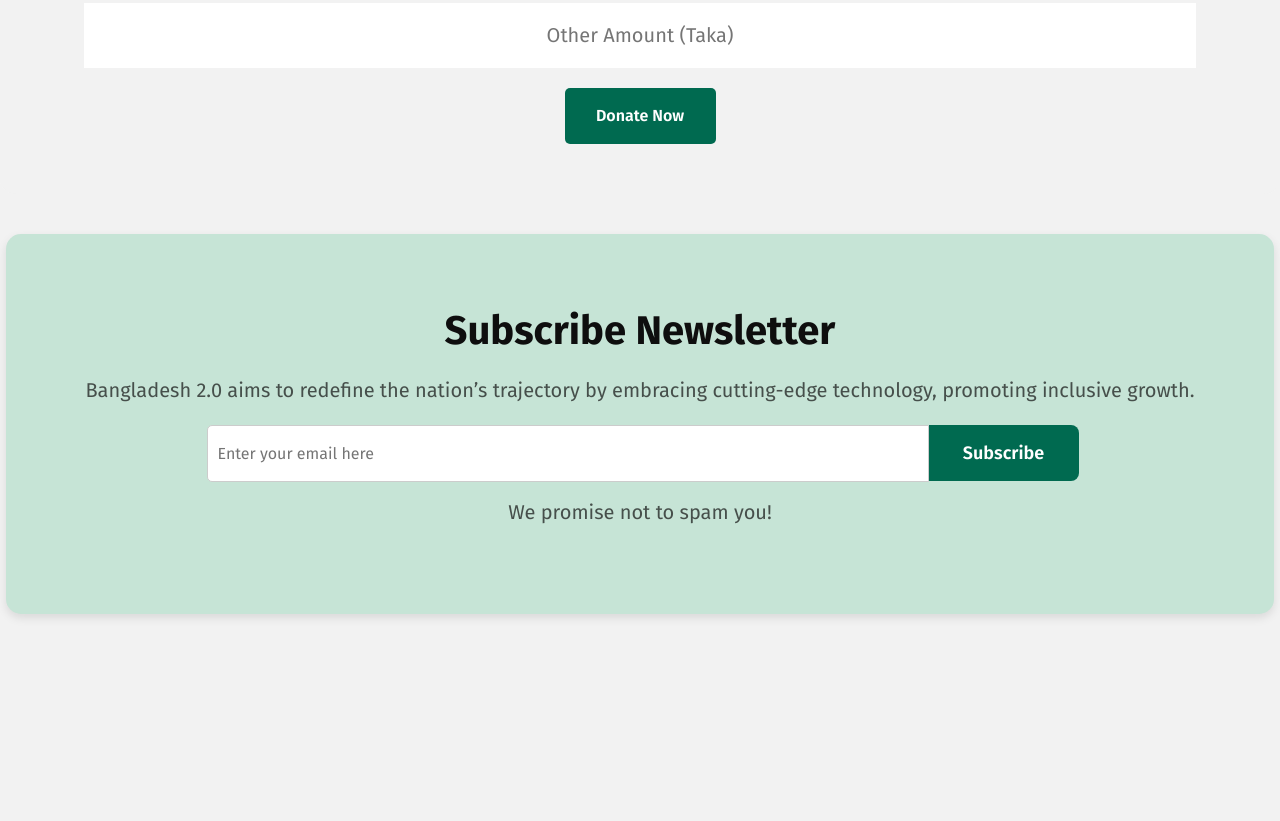
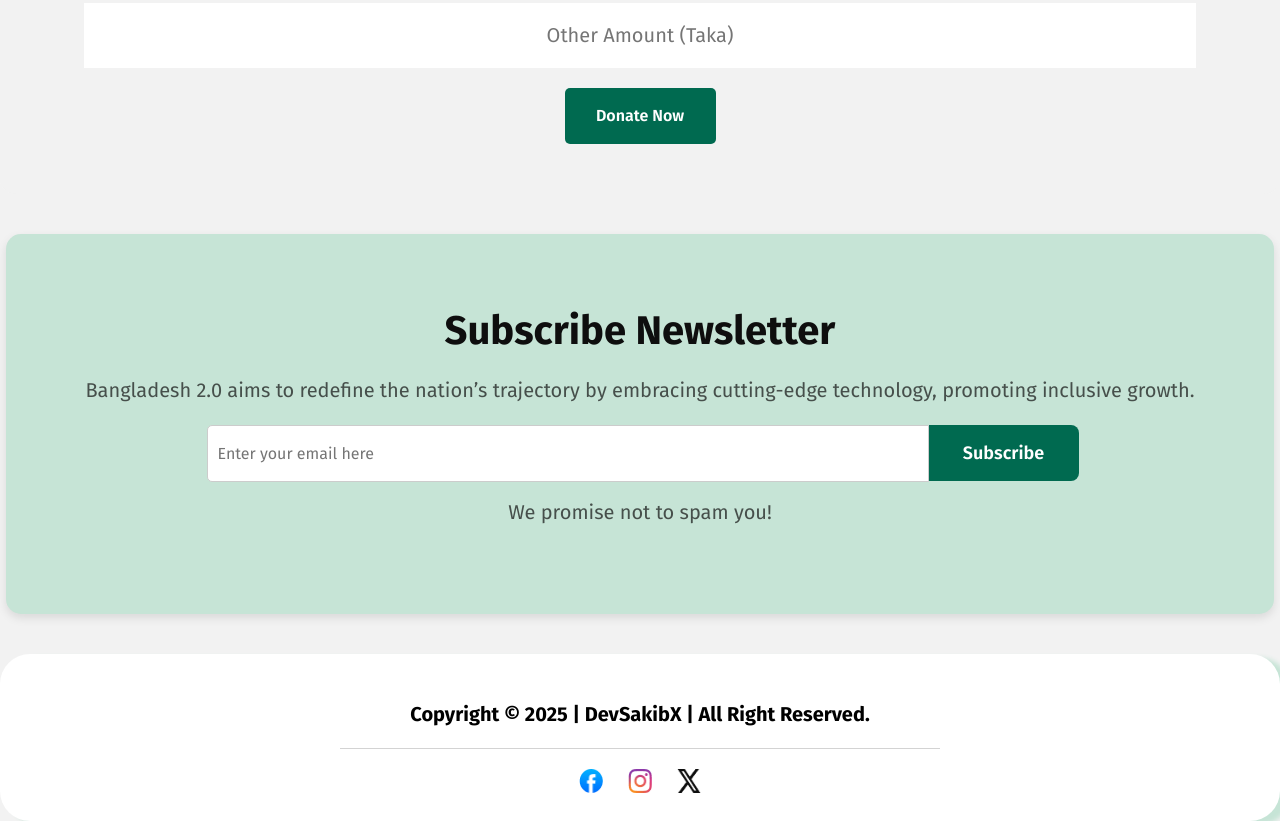
Before and after one commit to devsakibx/phero-b11-a01, a plain HTML site: page index.html in a window 1280 px wide. Shown: the part 3042-3863 px from the top of the page. Before the commit the page ends 3696 px from the top, so only its background shows below. Drawn offline with nearby package versions, Linux system fonts and the light colour scheme.

Commit message:
added footer & finalized

```diff
--- a/index.html
+++ b/index.html
@@ -149,6 +149,24 @@
           <p class="note">We promise not to spam you!</p>
         </div>
 
+        <div>
+          <footer class="site-footer">
+            <h2> Copyright © 2025 | DevSakibX | All Right Reserved.</h2>
+            <hr />
+            <div class="social-icons">
+              <a href="https://github.com/devsakibx" target="_blank" aria-label="Facebook">
+                <img src="./B11A1--assignment-1-main/assets/facebook.png" alt="Facebook" />
+              </a>
+              <a href="https://github.com/devsakibx" target="_blank" aria-label="Instagram">
+                <img src="./B11A1--assignment-1-main/assets/instagram.png" alt="Instagram" />
+              </a>
+              <a href="https://github.com/devsakibx" target="_blank" aria-label="X">
+                <img src="./B11A1--assignment-1-main/assets/x.png" alt="X" />
+              </a>
+            </div>
+          </footer>
+        </div>
+
 </body>
 
 </html>
--- a/styles/style.css
+++ b/styles/style.css
@@ -45,6 +45,10 @@ body {
     font-size: 18px;
     line-height: 21.6px;
 }
+
+/* .sign-in-btn:hover{
+    background-color: tomato;
+} */
 
 /* Banner Section */
 
@@ -596,3 +600,45 @@ body {
     color: #0E0E0EB2;
     margin-top: 15px;
 }
+
+/* Footer Styles */
+
+.site-footer {
+    text-align: center;
+    padding: 20px 0;
+    background-color: #fff;
+    border-radius: 30px;
+    box-shadow: 10px 4px 5px #C6E4D6;
+    margin-bottom: 5x;
+}
+
+.site-footer h2 {
+    font-size: 20px;
+    font-weight: bold;
+    margin-bottom: 10px;
+    color: #000;
+    text-align: center;
+}
+
+.site-footer hr {
+    width: 600px;
+    border: 0;
+    height: 1px;
+    background-color: #d3d3d3;
+    margin: 10px auto;
+}
+
+.site-footer .social-icons {
+    margin-top: 20px;
+}
+
+.site-footer .social-icons a {
+    display: inline-block;
+    margin: 0 10px;
+    text-decoration: none;
+}
+
+.site-footer .social-icons img {
+    width: 24px;
+    height: 24px;
+}
```
